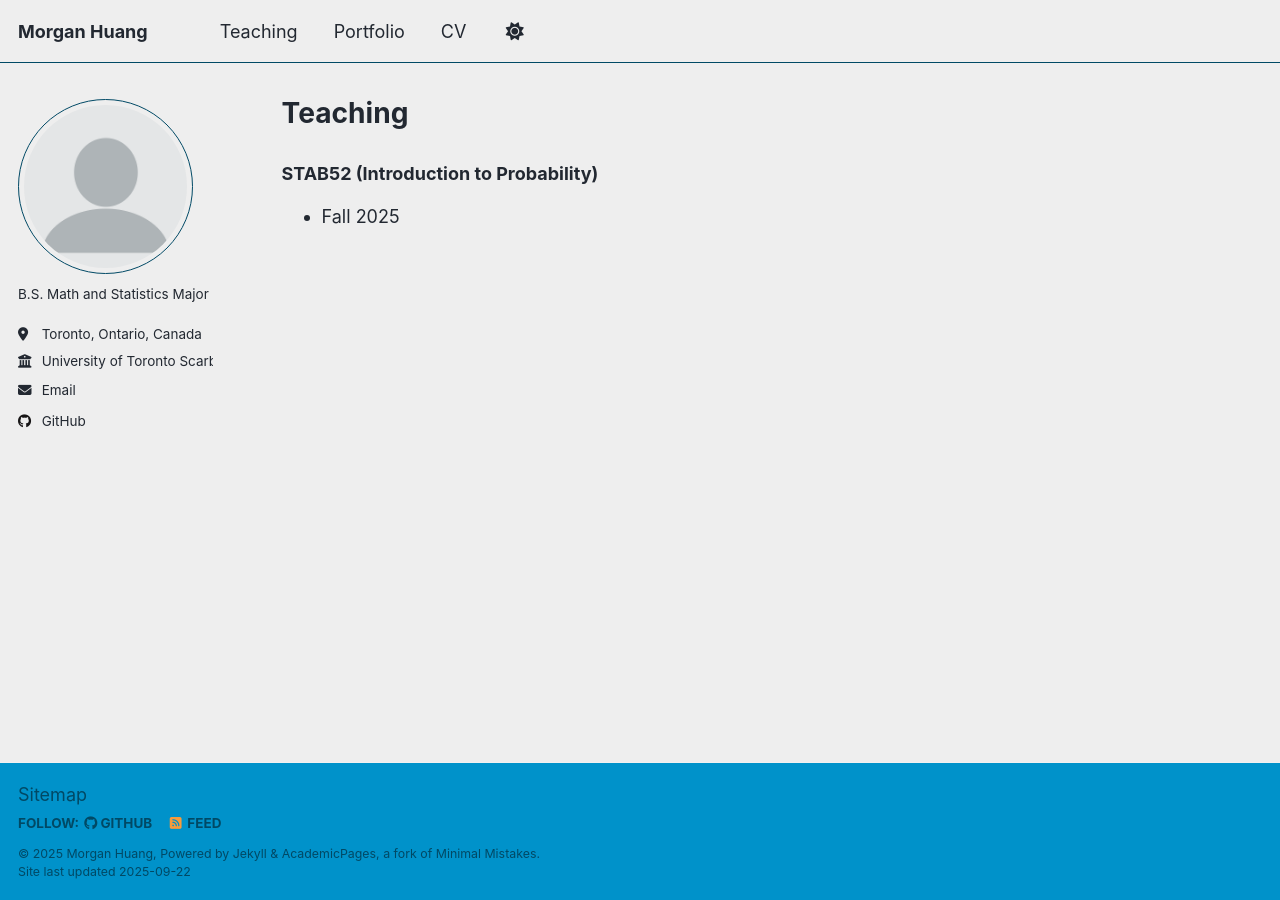
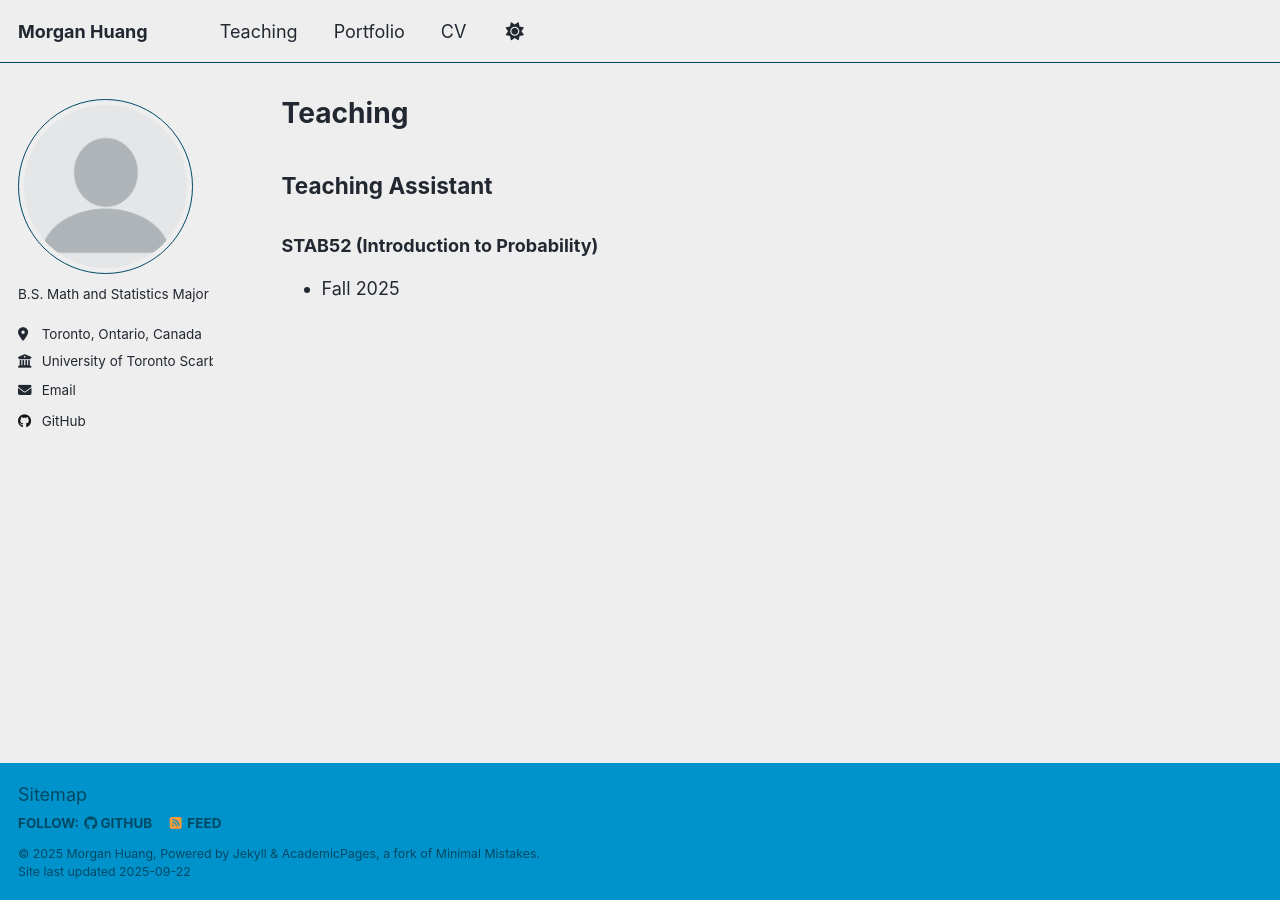
Before and after one commit to Morganh201/Morganh201.github.io, a Jekyll site: the page built from _pages/teaching.md, in a window 1280 px wide. Built offline with Jekyll 4.4.1, drawn with Linux system fonts in a browser that asks for light colours; a script that is not in the unit is left out.

Commit message:
Update teaching.md

```diff
--- a/_pages/teaching.md
+++ b/_pages/teaching.md
@@ -5,5 +5,7 @@ permalink: /teaching/
 author_profile: true
 ---
 
+## Teaching Assistant
+
 ### STAB52 (Introduction to Probability)
   - Fall 2025
```
